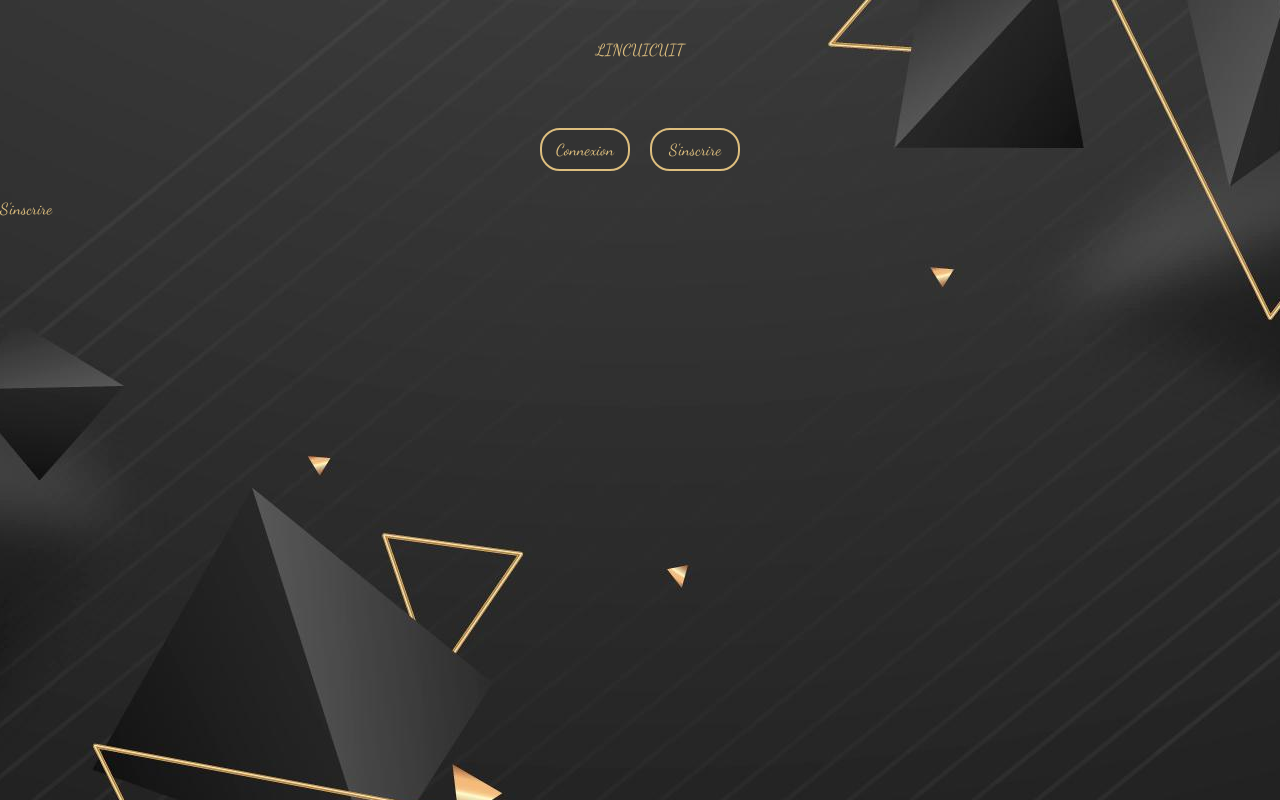
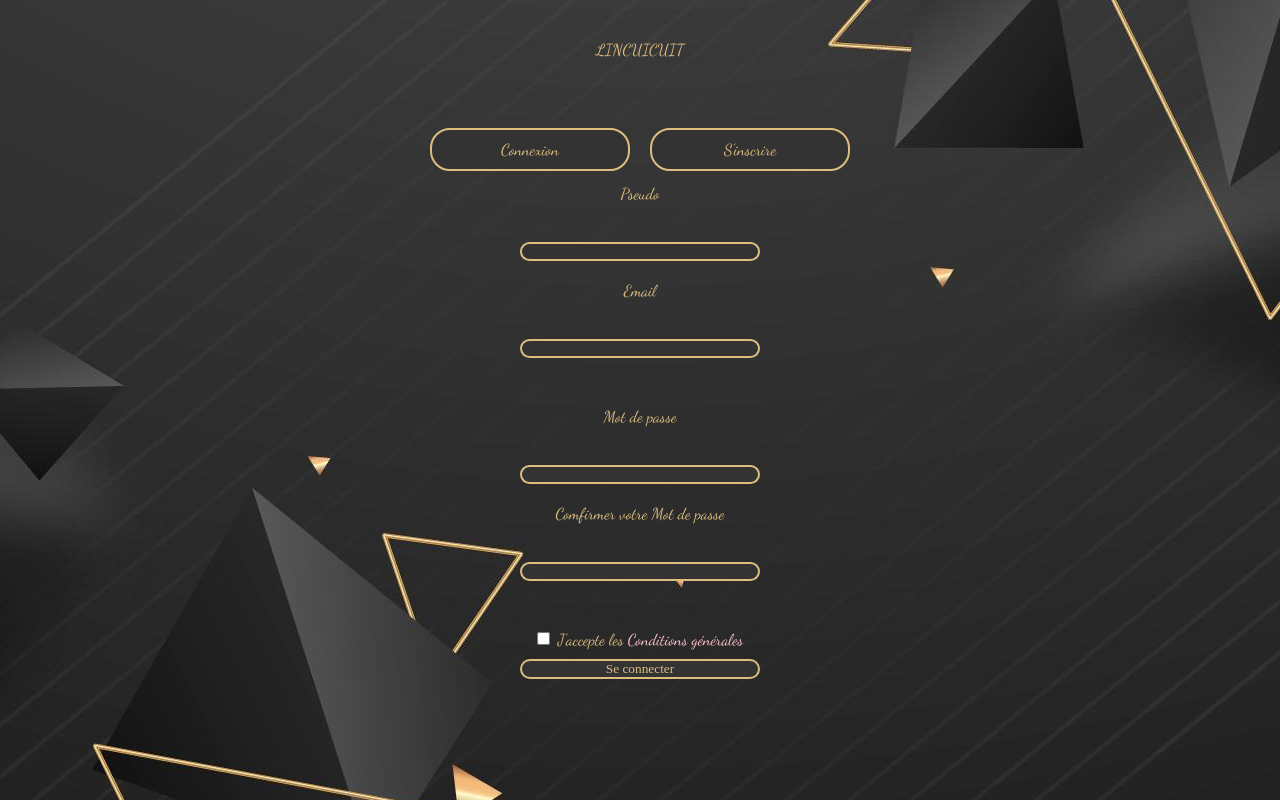
Before and after one commit to Skizx/Lincuicuit, a React (Create React App) app in the folder frontend/: page /Profil in a window 1280 px wide. Both pictures are taken after a click on the item "S'inscrire". Built offline with nearby package versions, Linux system fonts and the light colour scheme; no server answers.

Commit message:
Commencement component signup

```diff
--- a/frontend/src/App.js
+++ b/frontend/src/App.js
@@ -21,7 +21,6 @@ function App() {
         withCredentials: true
       })
       .then((res) => {
-        console.log(res)
         setUserId(res.data)
       })
       .catch((err) => console.log("No token"))
--- a/frontend/src/Components/Registration/registrationform.scss
+++ b/frontend/src/Components/Registration/registrationform.scss
@@ -18,8 +18,8 @@
 .registration-form {
     /***** MEDIA QUERIES DESKTOP
     display: flex;
-
     */
+    z-index: 99;
     width: 100%;
 
     &_container {
@@ -77,7 +77,7 @@ li {
     border: 2px $color-text solid;
     background-color: $color-background;
     border-radius: 20px;
-    width: 90px;
+    width: 200px;
     text-align: center;
     transition: all 0.5s;
 
@@ -100,7 +100,15 @@ li {
     justify-content: center;
     width: 100%;
     gap: 10px;
-    height: 55vh;
+    height: 58vh;
+
+    &_checkbox {
+        margin-right: 8px;
+
+        &--link{
+            color: pink;
+        }
+    }
 }
 
 input[type=text] {
@@ -140,6 +148,7 @@ input[type=submit] {
     }
 }
 
+.pseudoerror,
 .passworderror,
 .emailerror {
     color: red;
--- a/frontend/src/Components/Signup/Signup.js
+++ b/frontend/src/Components/Signup/Signup.js
@@ -1,10 +1,75 @@
-import React from 'react';
+import React, { useState} from 'react';
+import axios from 'axios';
+
 
 const Signup = () => {
+
+    const [pseudo, setPseudo] = useState('');
+    const [email, setEmail] = useState('');
+    const [password, setPassword] = useState('');
+    const [controlPassword, setControlPassword] = useState('')
+
+    const handleSignUp = (e) => {
+        e.preventDefault();
+        const pseudoError = document.querySelector('.pseudoerror');
+        const emailError = document.querySelector('.emailerror');
+        const passwordError = document.querySelector('.passworderror');
+        const controlPasswordError = document.querySelector('.passworderror')
+
+        axios({
+            method:'post',
+            url:`${process.env.REACT_APP_CALL_API}api/user/register`,
+            withCredentials: true,
+            data: {
+                pseudo,
+                email,
+                password
+            },
+        })
+        .then((res) => {
+            console.log(res)
+            if(res) {
+                pseudoError.innerHTML = res.data.errors.pseudo;
+                emailError.innerHTML = res.data.errors.email;
+                passwordError.innerHTML = res.data.errors.password;
+                controlPasswordError.innerHTML = res.data.errors.password
+            } else {
+                window.location = '/'
+            }
+        })
+        .catch((err) => {
+            console.log(err);
+        })
+
+
+    }
+
     return (
-        <div>
-            S'inscrire
-        </div>
+        <form action="" onSubmit={handleSignUp} id="login-Form" className='form-container'>
+            <label htmlFor="pseudo">Pseudo</label>
+            <br />
+            <input type="text" name='pseudo' id='pseudo' onChange={(e) => setPseudo(e.target.value)} value={pseudo} />
+            <div className="pseudoerror"></div>
+            <label htmlFor="email">Email</label>
+            <br />
+            <input type="text" name='email' id='email' onChange={(e) => setEmail(e.target.value)} value={email} />
+            <div className="emailerror"></div>
+            <br />
+            <label htmlFor="password">Mot de passe</label>
+            <br />
+            <input type="password" name='password' id='password' onChange={(e) => setPassword(e.target.value)} value={password} />
+            <div className="passworderror"></div>
+            <label htmlFor="password">Comfirmer votre Mot de passe</label>
+            <br />
+            <input type="password" name='password' id='password' onChange={(e) => setControlPassword(e.target.value)} value={controlPassword} />
+            <div className="passworderror"></div>
+            <br />
+            <div>
+                <input type="checkbox" name="terms" id="terms" className='form-container_checkbox' />
+                <label htmlFor="terms">J'accepte les <a href="/" className='form-container_checkbox--link' target="_blank" rel="noopener noreferrer">Conditions générales</a> </label>
+            </div>
+            <input type="submit" value="Se connecter" />
+        </form>
     );
 };
 
```
Also changed, not shown: 1 other file (tests, documents, lock files or other folders).
